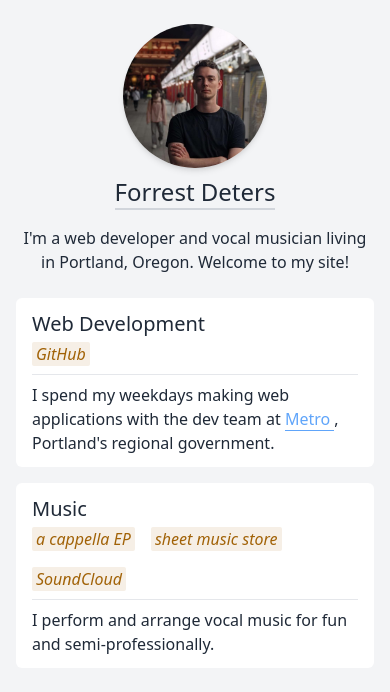
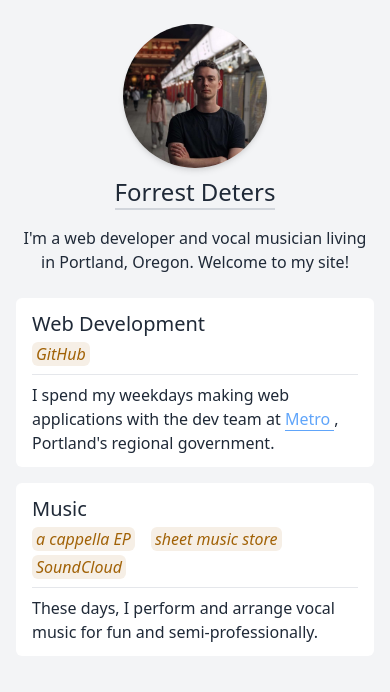
Before and after one commit to fdeters/personal-site-frontend, a SvelteKit app: page / in a window 390 px wide. Shown: the top 692 px of the page. Built offline with nearby package versions, Linux system fonts and the light colour scheme.

Commit message:
responsive styling

```diff
--- a/src/lib/components/ExternalPlatformLink.svelte
+++ b/src/lib/components/ExternalPlatformLink.svelte
@@ -3,7 +3,7 @@
 </script>
 
 <a
-    class="rounded-sm bg-[#f6efe6] px-1 italic text-yellow-700
+    class="rounded-md bg-[#f6efe6] px-1 italic text-yellow-700
     hover:underline focus:underline"
     {href}
     target="_blank"
--- a/src/lib/components/TopicCard.svelte
+++ b/src/lib/components/TopicCard.svelte
@@ -10,7 +10,7 @@
         {title}
     </h2>
     {#if links.length}
-        <div class="mb-2 flex flex-wrap gap-4">
+        <div class="mb-2 flex flex-wrap gap-x-4 gap-y-1">
             {#each links as link}
                 <ExternalPlatformLink href={link.url}>
                     {link.text}
--- a/src/routes/+page.svelte
+++ b/src/routes/+page.svelte
@@ -22,8 +22,10 @@
     ];
 </script>
 
-<div class="min-h-screen bg-gray-100 p-4 text-base text-gray-800">
-    <header class="mb-6 text-center">
+<div class="min-h-screen bg-gray-100 p-4 text-base text-gray-800
+    lg:bg-[url($lib/assets/images/dice-bg-1.png),_url($lib/assets/images/dice-bg-2.png)]">
+    <div class="mx-auto">
+        <header class="mb-6 text-center mx-auto max-w-md">
             <div class="mb-4 flex flex-col items-center gap-2 pt-2">
                 <Avatar
                     src={HeadshotImage}
@@ -40,7 +42,8 @@
                 Welcome to my site!
             </p>
         </header>
-    <main class="flex flex-col gap-4">
+        <main class="flex flex-col gap-4 max-w-md mx-auto
+            lg:grid lg:grid-cols-2 lg:max-w-3xl">
             <TopicCard title="Web Development" links={webDevLinks}>
                 <p>
                     I spend my weekdays making web applications with the dev team at <BodyLink
@@ -53,10 +56,11 @@
             </TopicCard>
             <TopicCard title="Music" links={musicLinks}>
                 <p>
-                I perform and arrange vocal music for fun and
+                    These days, I perform and arrange vocal music for fun and
                     semi-professionally.
                 </p>
             </TopicCard>
         </main>
+    </div>
     <footer />
 </div>
```
Also changed, not shown: src/lib/assets/images/dice-bg-1.png (added), src/lib/assets/images/dice-bg-2.png (added). Lines whose indentation alone changed are shown as unchanged.
